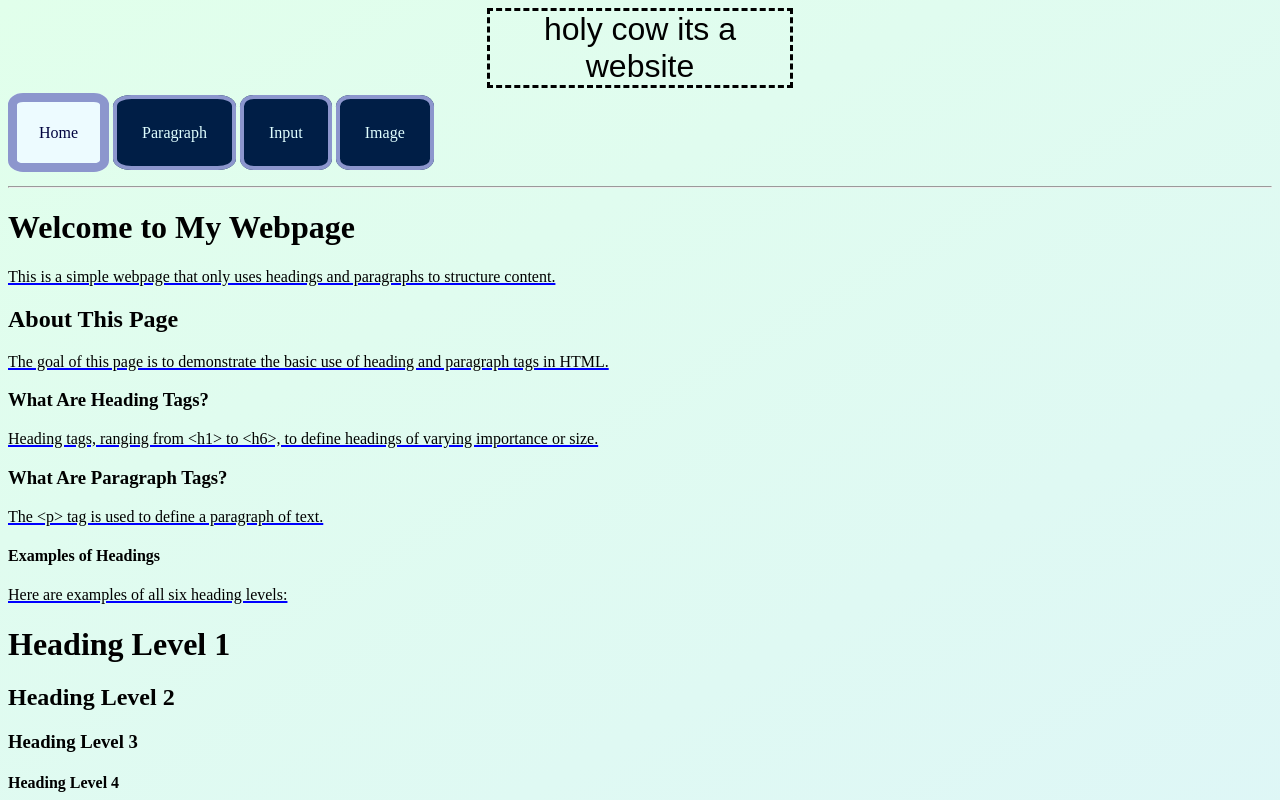
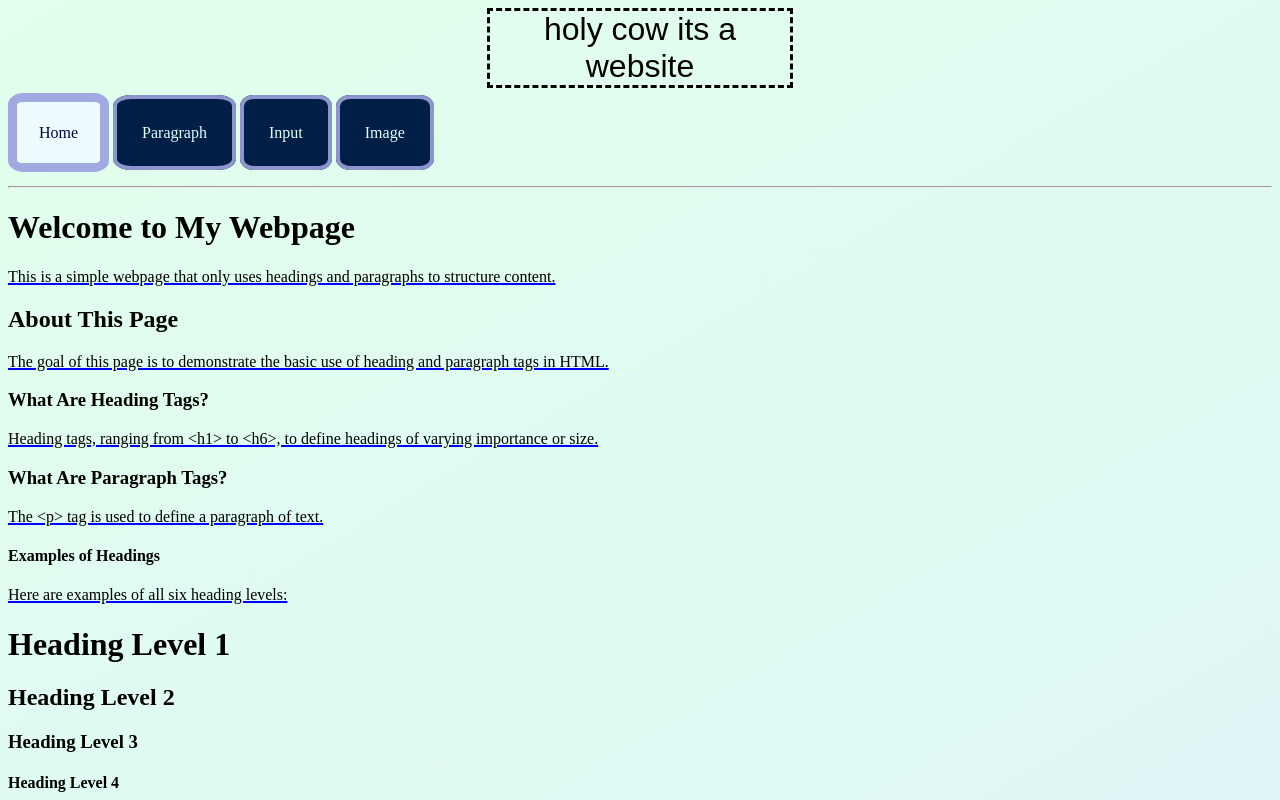
Before and after one commit to BenRetzler/BenRWebsite, a plain HTML site: page index.html in a window 1280 px wide. In both pictures the pointer is over the link "Home". Shown: the top 800 px of the page. Drawn offline with Linux system fonts and the light colour scheme.

Commit message:
Update style.css

```diff
--- a/style.css
+++ b/style.css
@@ -25,7 +25,7 @@ a {
 a:hover {
   padding: 22px;
   transition: all 0.1s;
-  border: 9px solid rgb(140, 150, 205);
+  border: 9px solid rgb(160, 170, 225);
 }
 a.active {
   background: rgb(237, 251, 255);
```
